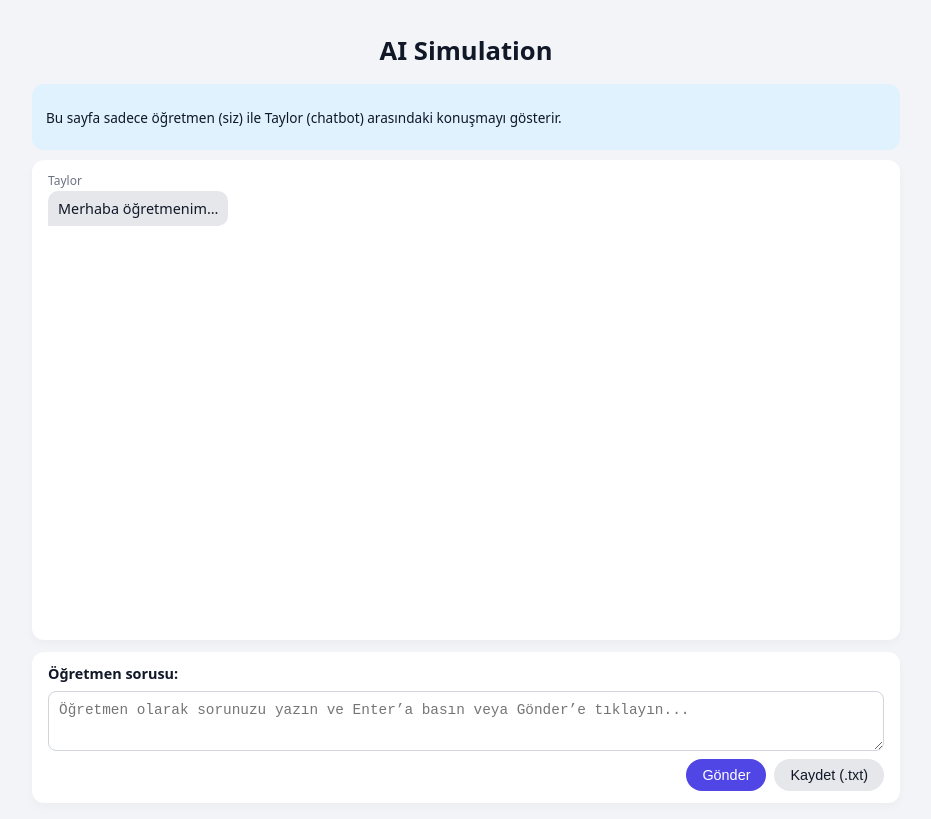
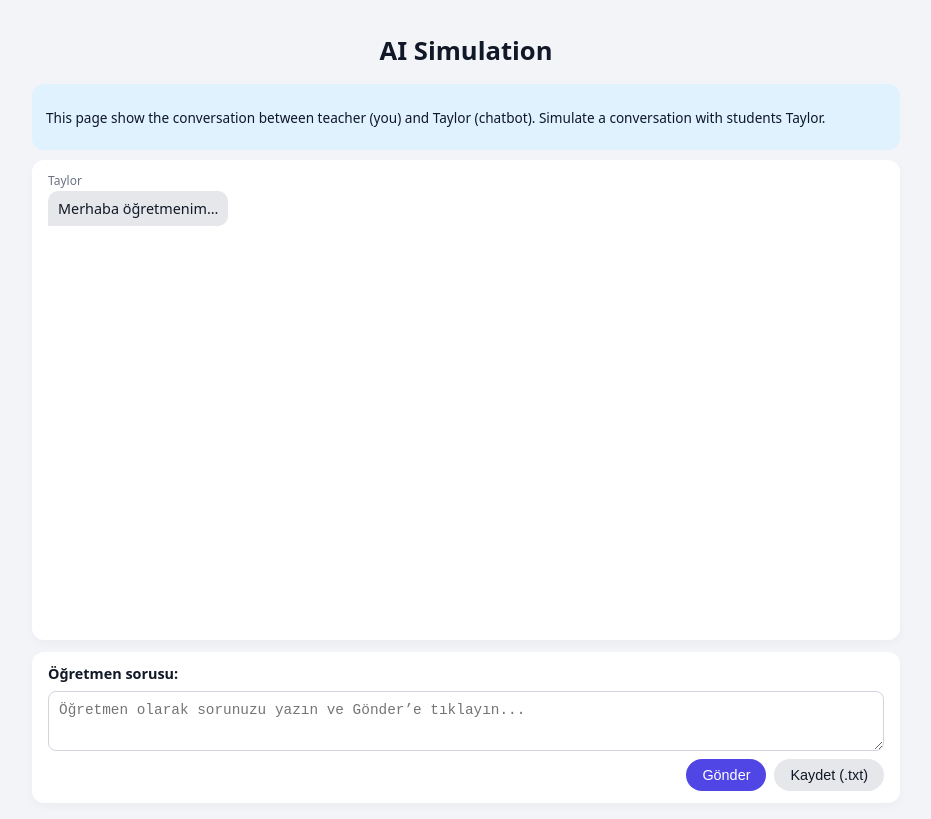
Before and after one commit to selenshere/virtualstudent, a plain HTML site: page index.html in a window 1280 px wide. Shown: the whole page, without its empty margins (174-1105 px from the left). Drawn offline with Linux system fonts and the light colour scheme.

Commit message:
Update text and placeholder in index.html

```diff
--- a/index.html
+++ b/index.html
@@ -12,7 +12,7 @@
 
     <div class="info-box">
       <p>
-        Bu sayfa sadece öğretmen (siz) ile Taylor (chatbot) arasındaki konuşmayı gösterir.
+        This page show the conversation between teacher (you) and Taylor (chatbot). Simulate a conversation with students Taylor.
       </p>
     </div>
 
@@ -27,7 +27,7 @@
       <textarea
         id="userInput"
         rows="2"
-        placeholder="Öğretmen olarak sorunuzu yazın ve Enter’a basın veya Gönder’e tıklayın..."
+        placeholder="Öğretmen olarak sorunuzu yazın ve Gönder’e tıklayın..."
       ></textarea>
 
       <div class="buttons">
```
